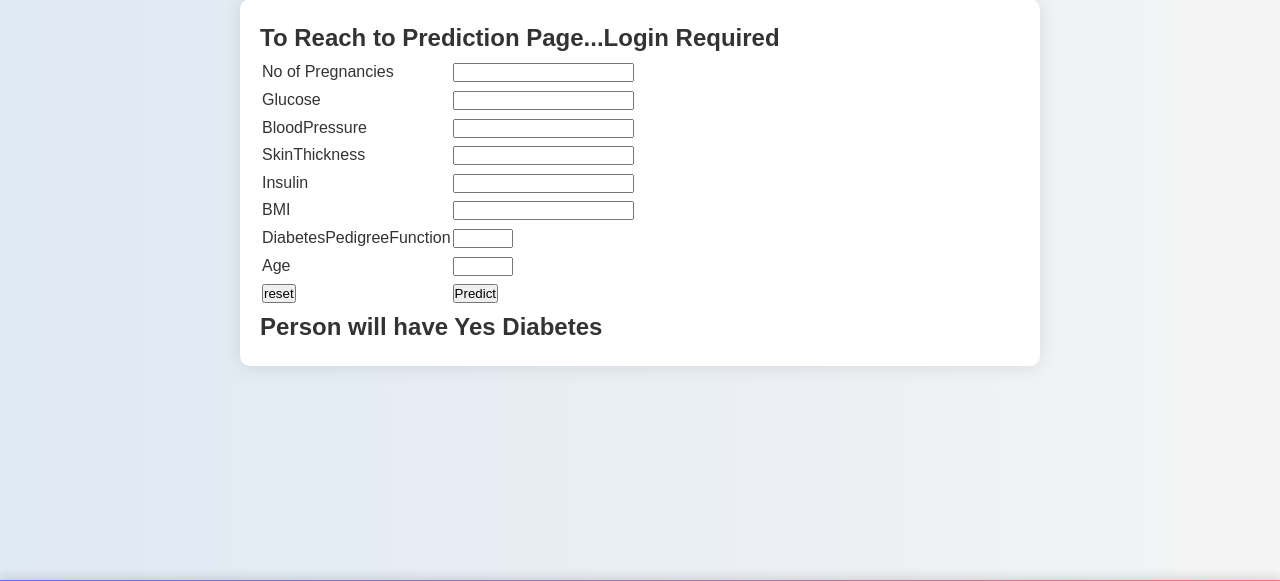
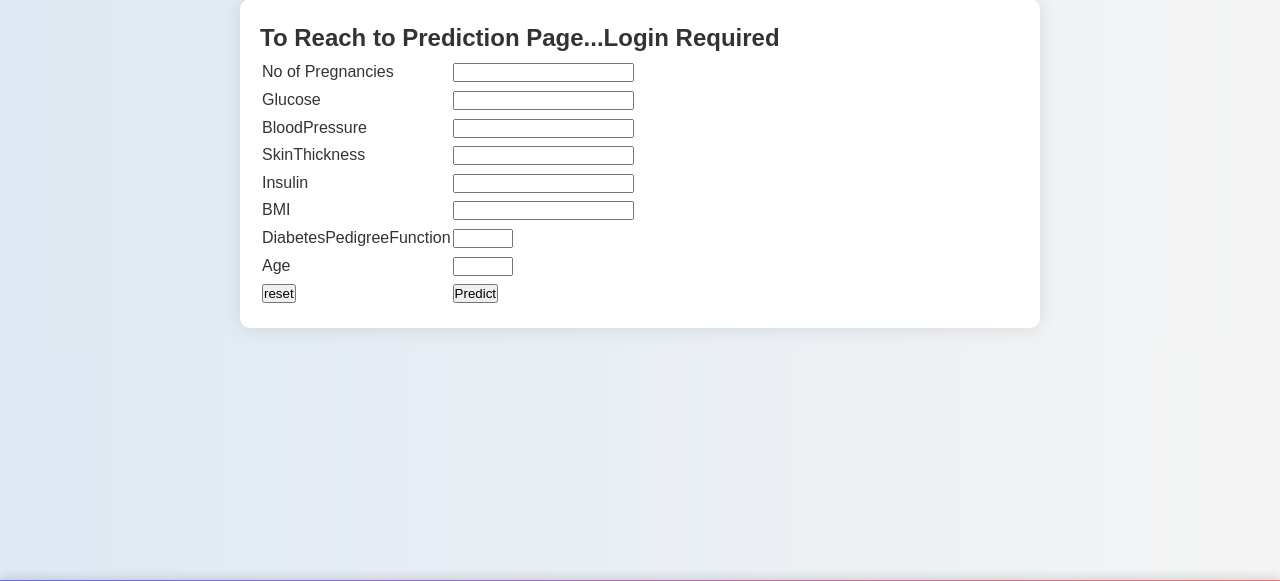
Before and after one commit to raish123/ML_DIABETES_PROJECT, a Flask app: page /prediction in a window 1280 px wide. Shown: the part 117-698 px from the top of the page. Run offline with Flask 3, Linux system fonts and the light colour scheme.

Commit message:
this is predict html file

```diff
--- a/templates/predict.html
+++ b/templates/predict.html
@@ -57,7 +57,6 @@
 				</tr>
 			</table>
 		</form>
-		<h2>Person will have {% if result==0 %}No {% else %}Yes {% endif %} Diabetes</h2>
 	</div>
 
 </main>
```
